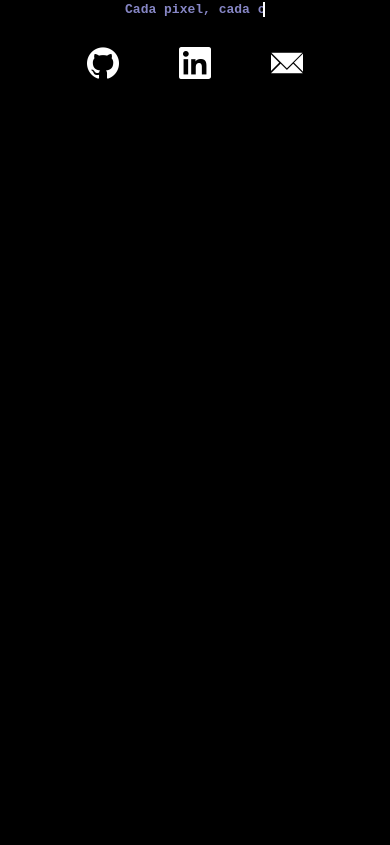
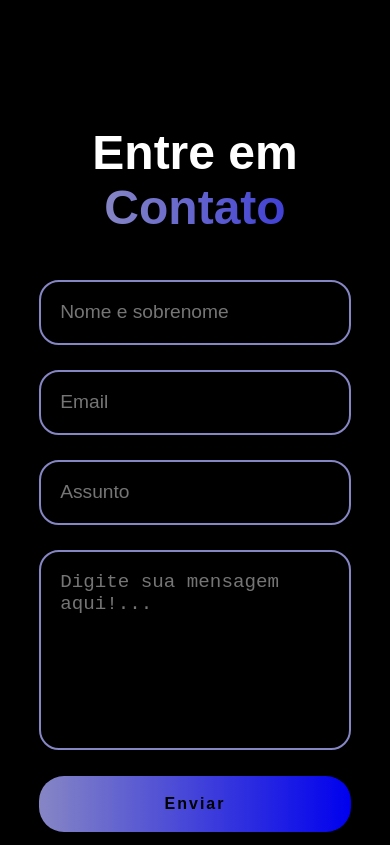
Before and after one commit to dsousr/PS-Portfolio, a React (Vite) app: page / in a window 390 px wide. Shown: the part 6499-7344 px from the top of the page. Before the commit the page ends 6603 px from the top, so only its background shows below. Built offline with nearby package versions, Linux system fonts and the light colour scheme.

Commit message:
feat(contact): implementa seção de contato com envio de email

```diff
--- a/package.json
+++ b/package.json
@@ -13,6 +13,8 @@
     "deploy": "gh-pages -d dist"
   },
   "dependencies": {
+    "@emailjs/browser": "^4.4.1",
+    "emailjs-com": "^3.2.0",
     "react": "^19.1.1",
     "react-dom": "^19.1.1"
   },
--- a/src/App.jsx
+++ b/src/App.jsx
@@ -6,6 +6,7 @@ import Home from './components/home/Home';
 import About from './components/about/About';
 import Services from './components/services/Services';
 import Projects from './components/projects/Projects';
+import Contact from './components/contact/Contact';
 import Footer from './components/footer/Footer';
 
 function App() {
@@ -18,6 +19,7 @@ function App() {
       <About/>
       <Services/>
       <Projects/>
+      <Contact/>
       <Footer/>
 
     </>
--- /dev/null
+++ b/src/components/contact/Contact.css
@@ -0,0 +1,131 @@
+.contact{
+    display: flex;
+    align-items: center;
+    justify-content: center;
+    flex-direction: column;
+    gap: 2rem;
+}
+
+.contact h2{
+    font-size: 4rem;
+}
+
+.contact form{
+    display: flex;
+    align-items: center;
+    justify-content: center;
+    gap: 3rem;
+    flex-direction: column;
+}
+
+.form-group{
+    display: flex;
+    gap: 6rem;
+}
+
+.contact form .input-group input,
+.contact form textarea{
+    width: 100%;
+    padding: 1.5rem;
+    font-size: 1.4rem;
+    color: white;
+    border-radius:20px;
+    border: solid var(--main-color) 2px;
+    margin: 1.5rem 0;
+    resize: none;
+    background-color: transparent;
+    box-sizing: border-box;
+}
+
+.btn-send-email{
+    width: 100%;
+    font-size: 1.5rem;
+    letter-spacing: 2px;
+    font-weight: 900;
+    background: linear-gradient(
+        270deg,
+        rgb(0, 0, 238),
+        var(--main-color)
+    );
+    padding: 1.5rem 2rem;
+    border: none;
+    border-radius: 25px;
+    transition: 0.3s ease-in-out;
+}
+
+.btn-send-email:hover{
+    box-shadow: 0 0 10px var(--main-color),
+                0 0 10px var(--main-color),
+                0 0 10px var(--main-color);
+}
+
+.btn-send-email.success {
+    background: linear-gradient(
+        270deg,
+        rgb(0, 255, 0),
+        rgb(2, 109, 2)
+    );
+  color: white;
+  transition: background-color 0.3s;
+}
+
+/*Pop-Up*/
+.popup {
+    min-width: 200px;
+    letter-spacing: 1px;
+    font-weight: 800;
+    position: fixed;
+    top: 50%;
+    left: 50%;
+    transform: translate(-50%, -50%);
+    background: linear-gradient(
+        270deg,
+        green,
+        rgb(145, 204, 145)
+    );
+    color: black;
+    padding: 1rem 2rem;
+    border-radius: 20px;
+    font-size: 1.1rem;
+    text-align: center;
+    z-index: 1000;
+}
+
+@media (max-width: 1280px){
+    .contact form .input-group input,
+    .contact form textarea{
+        padding: 1.2rem;
+        margin: 0.8rem 0;
+    }
+    .contact form{
+        gap: 0.8rem;
+    }
+    .form-group{
+        flex-direction: column;
+        gap: 0;
+    }
+    .contact form textarea{
+        height: 200px;
+    }
+}
+
+@media (max-width: 800px){
+    .contact form .input-group input,
+    .contact form textarea{
+        font-size: 1.2rem;
+    }
+    .contact h2{
+        font-size: 3rem;
+        text-align: center;
+    }
+    .contact form{
+        width: 80vw;
+    }
+    .btn-send-email{
+        font-size: 1rem;
+        padding: 1.2rem 2rem;
+    }
+    .popup {
+        right: 30%;
+    }
+}
--- /dev/null
+++ b/src/components/contact/Contact.jsx
@@ -0,0 +1,68 @@
+import { useRef, useState } from 'react';
+import emailjs from '@emailjs/browser';
+
+import './Contact.css'
+
+function Contact(){
+
+const formRef = useRef();
+const [ShowPopUp, setShowPop] = useState(false)
+
+const sendMsg = (e) => {
+  e.preventDefault();
+
+  emailjs.sendForm(
+  'service_g3d21y3',
+  'template_az5w3qn',
+  formRef.current,
+  'ffL3cFuL1MzyukCHo'
+  ).then(() => {
+    e.target.reset();
+    setShowPop(true)
+    setTimeout(() => setShowPop(false), 3000);
+  })
+  .catch(() => console.error("Erro ao enviar"));
+};
+
+return(
+
+      <section className="contact" id="contact">
+
+          <h2>
+              Entre em <span className='highlight'>Contato</span>
+          </h2>
+
+          <form ref={formRef} onSubmit={sendMsg}>
+
+              <div className="form-group">
+
+                  <div className="input-group">
+                    <input placeholder='Nome e sobrenome' type="text" name='name' required/>
+                    <input placeholder='Email' type="email" name='email' required/>
+                    <input placeholder='Assunto' type="text" name='subject'/>
+                  </div>
+
+                  <textarea placeholder='Digite sua mensagem aqui!...' name="message" rows="5" required></textarea>
+              </div>
+
+              <button className='btn-send-email' type='submit'>
+                  Enviar
+              </button>
+          </form>
+
+          {ShowPopUp && (
+            <div className="popup">
+              <p>
+                Mensagem enviada com sucesso!
+              </p>
+            </div>
+          )
+          }
+
+      </section>
+
+)
+
+}
+
+export default Contact;
--- a/src/components/header/Header.jsx
+++ b/src/components/header/Header.jsx
@@ -27,7 +27,7 @@ return(
         </nav>
 
         <a className='btn'
-        href='mailto:hnsousr@gmail.com'>
+        href='#contact'>
             Contate-me
         </a>
 
--- a/src/components/projects/Projects.css
+++ b/src/components/projects/Projects.css
@@ -196,15 +196,17 @@
     border-radius: 20px;
 }
 
+@media (max-width: 1280px) {
+    .proj-card {
+        width: 80vw;
+    }
+}
+
 @media (max-width: 800px) {
     .projects-container {
         width: 90%;
         display: grid;
         grid-template-columns: repeat(1, 1fr);
-    }
-
-    .proj-card {
-        width: 80vw;
     }
 
     .projects h2 {
--- a/src/components/services/Services.css
+++ b/src/components/services/Services.css
@@ -32,7 +32,7 @@
     justify-content: space-around;
     flex-direction: column;
     background-color: var(--main-color);
-    transition: 0.5s ease-in-out;
+    transition: 0.4s ease-in-out;
 }
 
 .service-card:hover{
--- a/src/styles/Global.css
+++ b/src/styles/Global.css
@@ -36,6 +36,10 @@ button{
   cursor: pointer;
 }
 
+input, textarea:focus{
+  outline: none;
+}
+
 .highlight{
   background: linear-gradient(
     270deg,
@@ -55,3 +59,15 @@ button{
   border-radius: 4px;
   cursor: pointer;
 }
+
+/*Não muda o BG-C em respostas automaticas*/
+input:-webkit-autofill,
+input:-webkit-autofill:hover,
+input:-webkit-autofill:focus,
+textarea:-webkit-autofill,
+textarea:-webkit-autofill:hover,
+textarea:-webkit-autofill:focus {
+  -webkit-box-shadow: 0 0 0 1000px transparent inset !important;
+  -webkit-text-fill-color: white !important;
+  transition: background-color 5000s ease-in-out 0s;
+}
```
Also changed, not shown: src/assets/icons/send.png (added), 1 other file (tests, documents, lock files or other folders).
